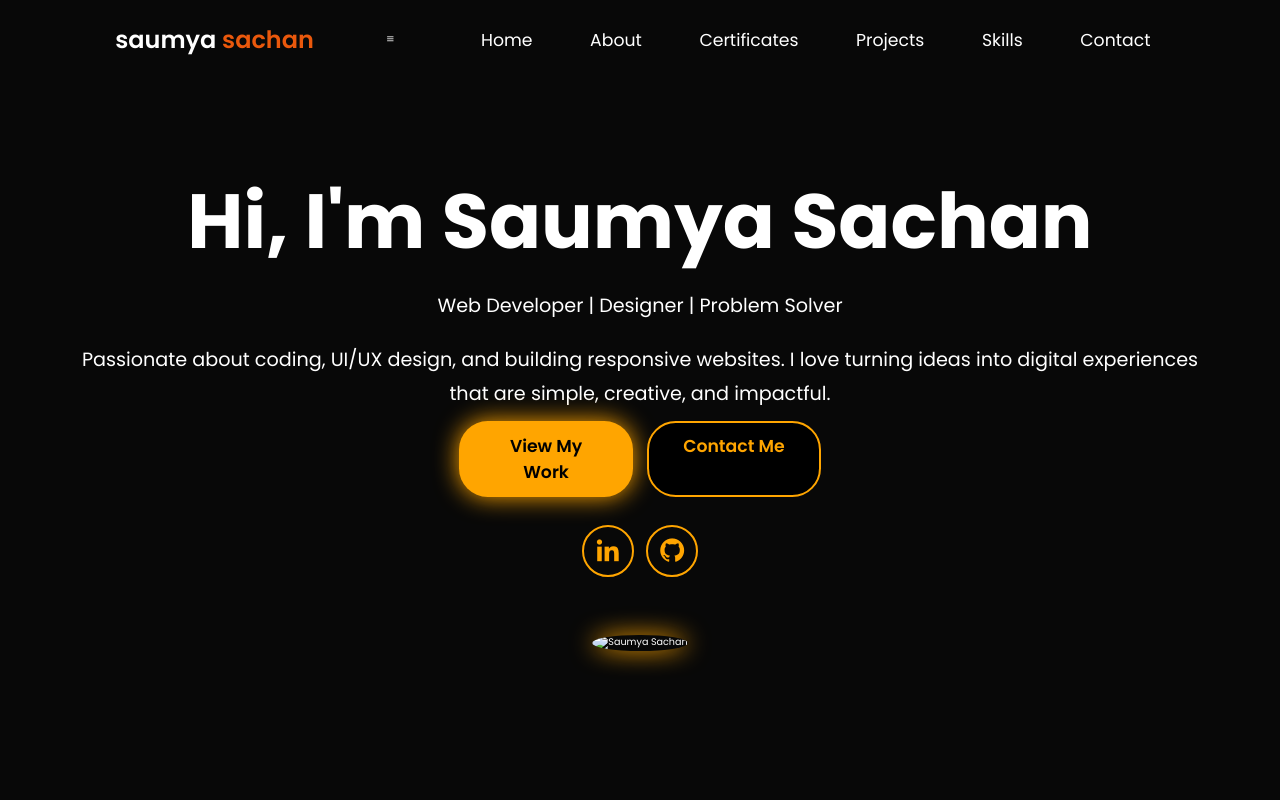
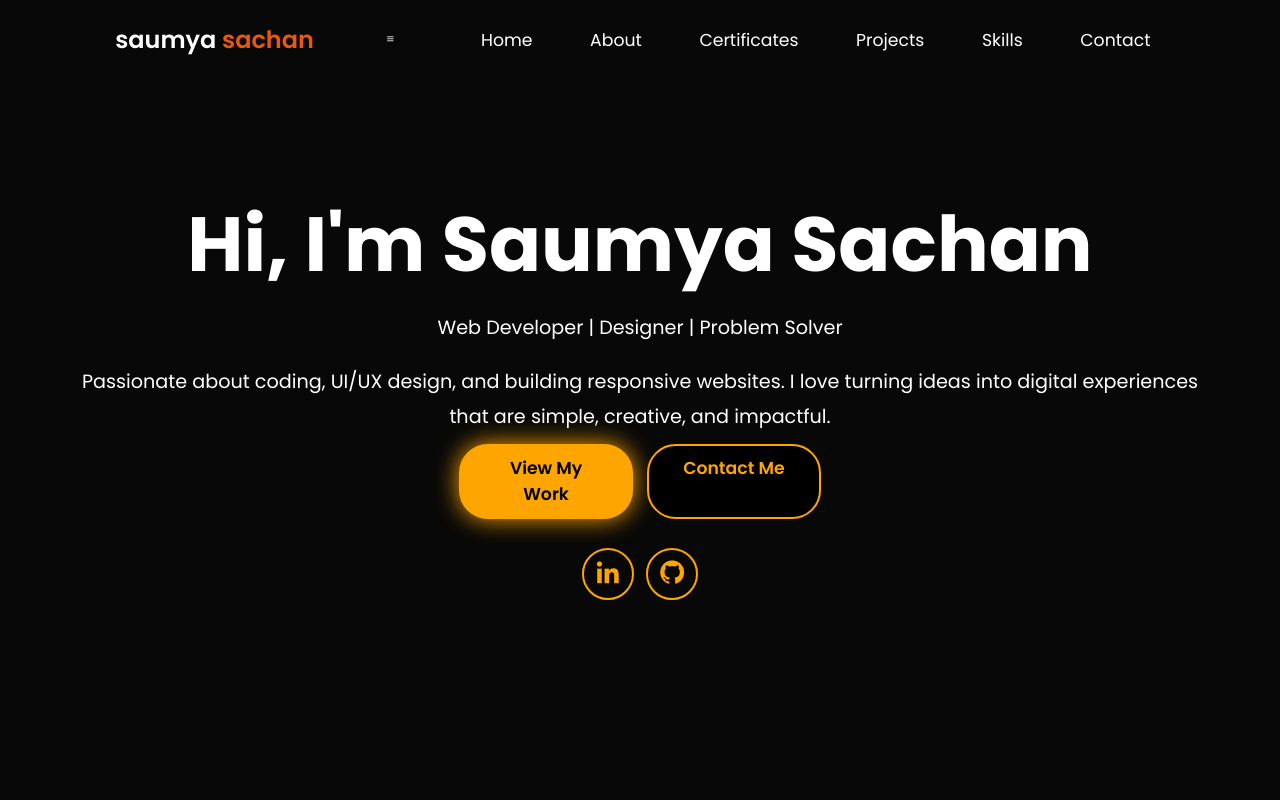
Before and after one commit to K1435/Portfolio, a plain HTML site: page index.html in a window 1280 px wide. Shown: the top 800 px of the page. Drawn offline with nearby package versions, Linux system fonts and the light colour scheme; a script that the page names is missing.

Commit message:
Updated index.html

```diff
--- a/index.html
+++ b/index.html
@@ -38,9 +38,7 @@
       <a href="#"><i class='bx bxl-github'></i></a>
     </div>
   </div>
-  <div class="home-image">
-    <img src="img.jpg" alt="Saumya Sachan">
-  </div>
+
 </section>
 
 <!-- About Section -->
```
